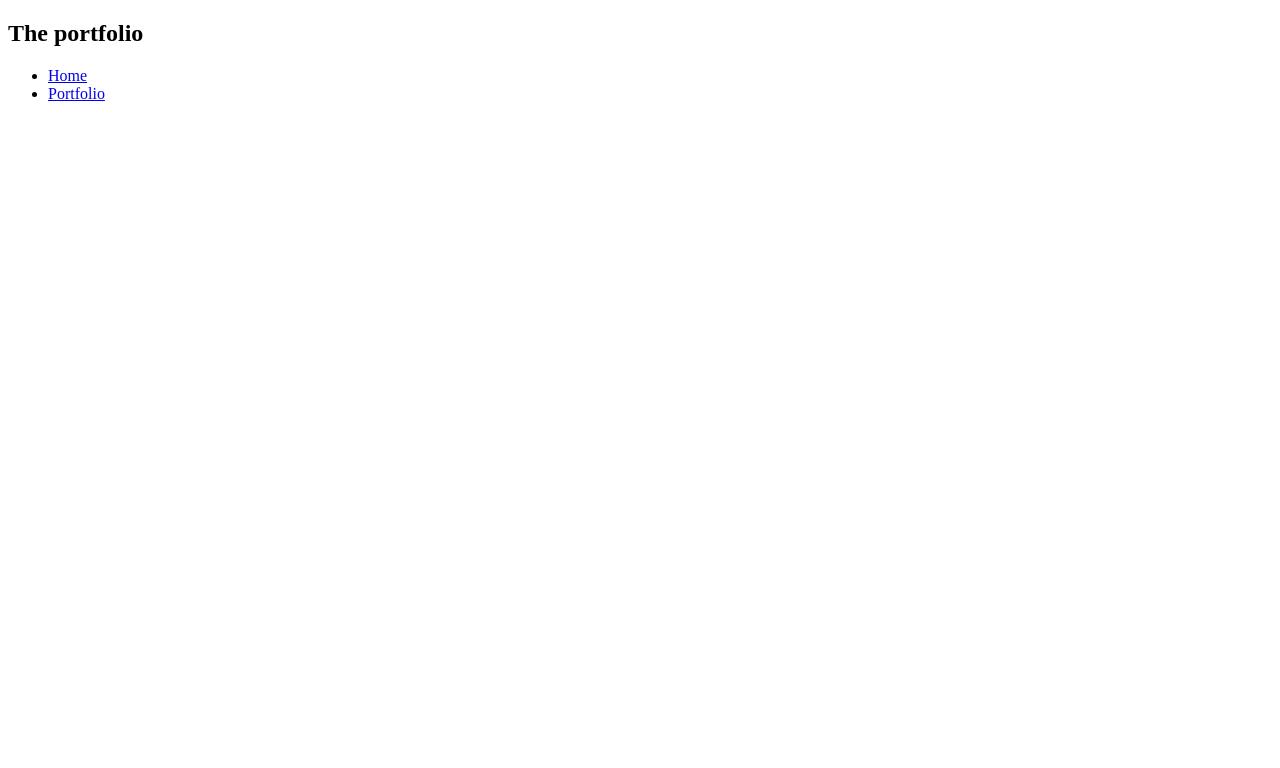
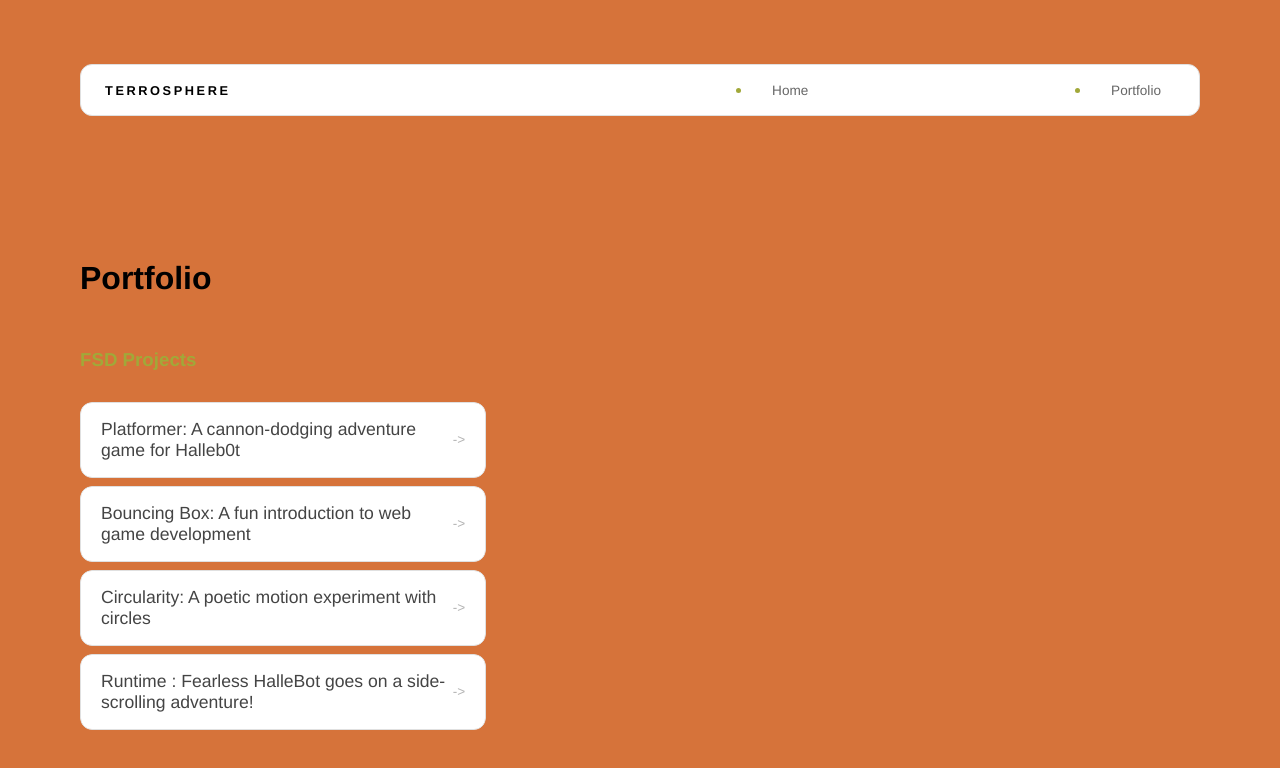
Before and after one commit to js7399914/js7399914.github.io, a plain HTML site: page portfolio.html in a window 1280 px wide. Drawn offline with Linux system fonts and the light colour scheme.

Commit message:
add portfolio page to website

```diff
--- a/portfolio.html
+++ b/portfolio.html
@@ -2,6 +2,8 @@
 <html>
   <head>
     <title>Terrosphere</title>
+
+    <link rel="stylesheet" href="style.css" />
   </head>
 
   <body>
@@ -17,10 +19,12 @@
     <!-- All content goes here -->
     <div id="all-contents">
      <nav>
-      <h1>The portfolio</h1>
+      <h1>Terrosphere</h1>
       <ul id="nav-ul">
+      </ul>
         <li class="nav-li">
-  <a href="index.html">Home</a>
+          <a
+      href="index.html">Home</a>
       </li>
         <li class="nav-li">
           <a href="portfolio.html">Portfolio</a>
@@ -29,8 +33,31 @@
     </nav>
 
     <main>
+  <div class="content">
+    <h1>Portfolio</h1>
+    <h3>FSD Projects</h3>
+    <ul id="portfolio">
+      <li>
+  <a href="fsd-projects/platformer/">Platformer: A cannon-dodging adventure game for Halleb0t</a>
+</li>
+<li>
+  <a href="fsd-projects/bouncing-box/">Bouncing Box: A fun introduction to web game development</a>
+</li>
+<li>
+  <a href="fsd-projects/circularity/">Circularity: A poetic motion experiment with circles</a>
+</li>
+<li>
+ <a href="fsd-projects/runtime/">Runtime : Fearless HalleBot goes on a side-scrolling adventure!</a>
+</li>
 
+
+    </ul>
+
+    <!-- ASD Projects will go here -->
+
+  </div>
 </main>
+
     </div>
   </body>
 </html>
--- a/style.css
+++ b/style.css
@@ -159,3 +159,56 @@
   background: #000;
   color: #fff;
 }
+
+/* Portfolio styles */
+.content h1 {
+  color: black;
+}
+
+#portfolio {
+  list-style: none;
+  margin: 0;
+  padding: 0;
+  width: 100%;
+  display: flex;
+  flex-direction: column;
+  gap: 8px;
+}
+
+#portfolio li {
+  border-radius: 12px;
+  overflow: hidden;
+}
+
+#portfolio a {
+  display: flex;
+  justify-content: space-between;
+  align-items: center;
+  text-decoration: none;
+  color: #444;
+  padding: 16px 20px;
+  font-size: 1.1rem;
+  font-weight: 500;
+  background: #fff;
+  border: 1px solid #e0e0e0;
+  border-radius: 12px;
+  transition: background 0.25s ease, color 0.25s ease, transform 0.25s ease;
+}
+
+#portfolio a:hover {
+  background: #000;
+  color: #fff;
+  transform: translateX(4px);
+}
+
+#portfolio a::after {
+  content: "->";
+  font-size: 0.85rem;
+  opacity: 0.4;
+  transition: opacity 0.25s ease;
+  white-space: nowrap;
+}
+
+#portfolio a:hover::after {
+  opacity: 1;
+}
```
Lines whose indentation alone changed are shown as unchanged.
